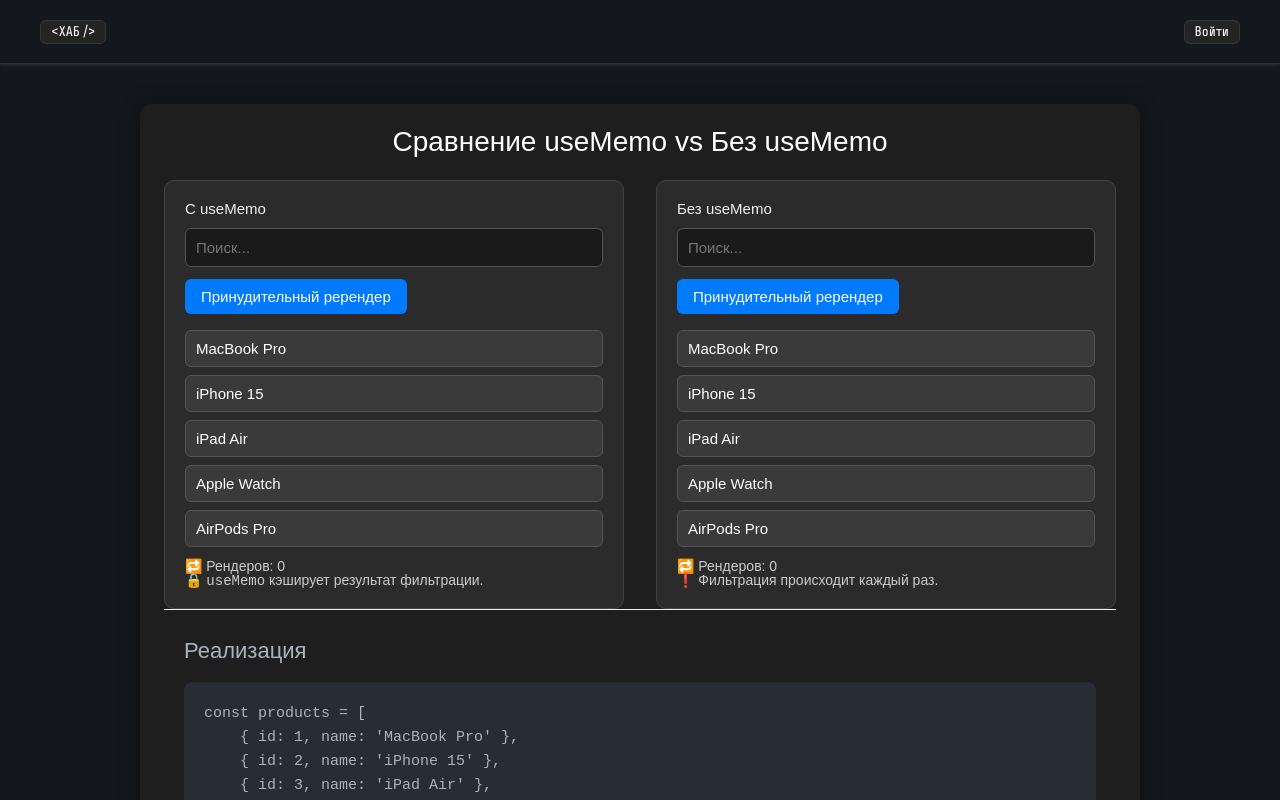
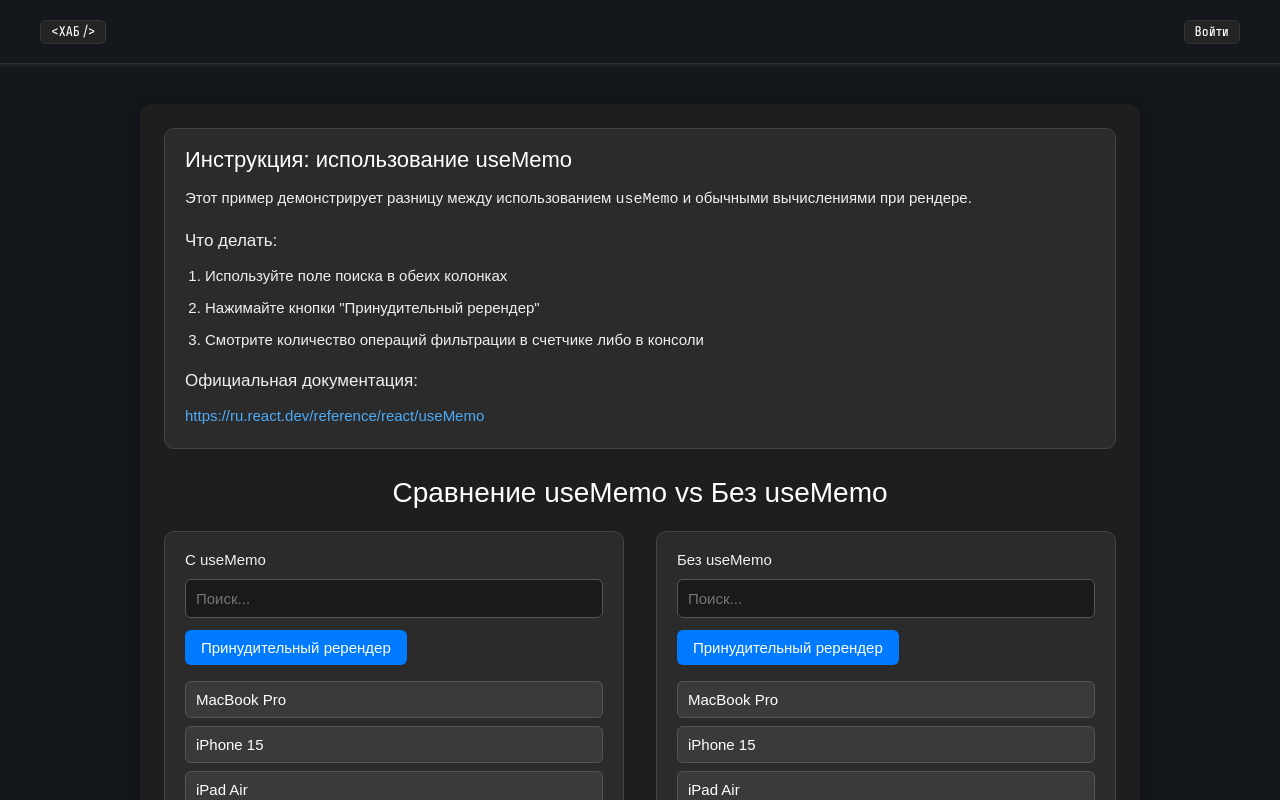
Before and after one commit to art-crazy/school-frontend, a React (Vite) app: page /useMemo in a window 1280 px wide. Shown: the top 800 px of the page. Built offline with nearby package versions, Linux system fonts and the light colour scheme.

Commit message:
доработана страница useMemo

```diff
--- a/src/pages/UseMemo/UseMemo.example.ts
+++ b/src/pages/UseMemo/UseMemoPage.example.ts
@@ -25,58 +25,53 @@ const UseMemo: React.FC = () => {
     });
 
     return (
-        <div className={styles.container}>
-            <h2 className={styles.title}>Сравнение useMemo vs Без useMemo</h2>
-            <div className={styles.grid}>
+        <div>
+            <h2>Сравнение useMemo vs Без useMemo</h2>
+            <div>
                 {/* ✅ С useMemo */}
-                <div className={styles.column}>
-                    <h3 className={styles.h3}>С useMemo</h3>
+                <div>
+                    <h3>С useMemo</h3>
                     <input
-                        type="text"
-                        className={styles.input}
                         placeholder="Поиск..."
                         value={queryMemo}
                         onChange={(e) => setQueryMemo(e.target.value)}
                     />
                     <button
-                        className={styles.button}
                         onClick={() => setRenderCountMemo((c) => c + 1)}
                     >
                         Принудительный ререндер
                     </button>
-                    <ul className={styles.list}>
+                    <ul>
                         {filteredWithMemo.map((product) => (
-                            <li key={product.id} className={styles.item}>{product.name}</li>
+                            <li key={product.id}>{product.name}</li>
                         ))}
                     </ul>
-                    <p className={styles.description}>
+                    <p>
                         🔁 Рендеров: {renderCountMemo} <br/>
                         🔒 <code>useMemo</code> кэширует результат фильтрации.
                     </p>
                 </div>
 
                 {/* ❌ Без useMemo */}
-                <div className={styles.column}>
-                    <h3 className={styles.h3}>Без useMemo</h3>
+                <div>
+                    <h3>Без useMemo</h3>
                     <input
                         type="text"
-                        className={styles.input}
                         placeholder="Поиск..."
                         value={queryNoMemo}
                         onChange={(e) => setQueryNoMemo(e.target.value)}
                     />
                     <button
-                        className={styles.button}
                         onClick={() => setRenderCountNoMemo((c) => c + 1)}
                     >
                         Принудительный ререндер
                     </button>
-                    <ul className={styles.list}>
+                    <ul>
                         {filteredWithoutMemo.map((product) => (
-                            <li key={product.id} className={styles.item}>{product.name}</li>
+                            <li key={product.id}>{product.name}</li>
                         ))}
                     </ul>
-                    <p className={styles.description}>
+                    <p>
                         🔁 Рендеров: {renderCountNoMemo} <br/>
                         ❗ Фильтрация происходит каждый раз.
                     </p>
--- a/src/pages/UseMemo/UseMemo.module.scss
+++ b/src/pages/UseMemo/UseMemoPage.module.scss
@@ -7,6 +7,41 @@
   color: #f0f0f0;
   border-radius: 12px;
   box-shadow: 0 0 20px rgba(0, 0, 0, 0.4);
+}
+
+.instructions {
+  background-color: #2b2b2b;
+  padding: 20px;
+  border-radius: 10px;
+  margin-bottom: 30px;
+  border: 1px solid #444;
+}
+
+.instructionsTitle {
+  font-size: 22px;
+  margin-bottom: 15px;
+  color: #ffffff;
+}
+
+.instructionsContent {
+  font-size: 15px;
+  line-height: 1.6;
+}
+
+.instructionsContent h3 {
+  margin: 15px 0 10px 0;
+  font-size: 17px;
+  color: #f0f0f0;
+}
+
+.instructionsContent ol,
+.instructionsContent ul {
+  padding-left: 20px;
+  margin: 10px 0;
+}
+
+.instructionsContent li {
+  margin-bottom: 8px;
 }
 
 .title {
@@ -79,4 +114,5 @@
 .description {
   font-size: 14px;
   color: #cccccc;
+  line-height: 1.6;
 }
--- a/src/pages/UseMemo/UseMemo.tsx
+++ b/src/pages/UseMemo/UseMemoPage.tsx
@@ -1,7 +1,7 @@
-import React, { useMemo, useState } from 'react';
-import styles from './UseMemo.module.scss';
+import React, { useMemo, useState, useRef } from 'react';
+import styles from './UseMemoPage.module.scss';
 import ExampleCode from "@/shared/components/ExampleCode/ExampleCode.tsx";
-import {USEMEMO_EXAMPLE} from "@/pages/UseMemo/UseMemo.example.ts";
+import { USEMEMO_EXAMPLE } from "@/pages/UseMemo/UseMemoPage.example.ts";
 
 const products = [
     { id: 1, name: 'MacBook Pro' },
@@ -11,39 +11,69 @@ const products = [
     { id: 5, name: 'AirPods Pro' },
 ];
 
-export default function UseMemoPage () {
-    console.log('')
-    console.log('Рендер компонента')
+export default function UseMemoPage() {
+    console.log('Рендер компонента');
     const [queryMemo, setQueryMemo] = useState('');
     const [queryNoMemo, setQueryNoMemo] = useState('');
     const [renderCountMemo, setRenderCountMemo] = useState(0);
     const [renderCountNoMemo, setRenderCountNoMemo] = useState(0);
 
+    // Используем ref для хранения счетчиков, которые не должны вызывать ререндер
+    const filterCounters = useRef({
+        memo: 0,
+        noMemo: 0
+    });
+
     // ✅ С useMemo — фильтрация выполняется только при изменении queryMemo
     const filteredWithMemo = useMemo(() => {
-        console.log('***')
-        console.log('1) [useMemo] Фильтрация товаров...');
-        console.log('***')
-
-        return products.filter((product) =>
+        console.log('*** [useMemo] Фильтрация товаров... ***');
+        filterCounters.current.memo += 1;
+        return products.filter(product =>
             product.name.toLowerCase().includes(queryMemo.toLowerCase())
         );
     }, [queryMemo]);
 
     // ❌ Без useMemo — фильтрация каждый ререндер
-    const filteredWithoutMemo = products.filter((product) => {
-        console.log('***')
-        console.log('3) [no useMemo] Фильтрация товаров...');
-        console.log('***')
-
+    const filteredWithoutMemo = products.filter(product => {
+        console.log('*** [no useMemo] Фильтрация товаров... ***');
+        filterCounters.current.noMemo += 1;
         return product.name.toLowerCase().includes(queryNoMemo.toLowerCase());
     });
 
+    // Функции для принудительного ререндера с сохранением счетчиков
+    const triggerRerenderMemo = () => {
+        setRenderCountMemo(c => c + 1);
+    };
+
+    const triggerRerenderNoMemo = () => {
+        setRenderCountNoMemo(c => c + 1);
+    };
+
     return (
         <div className={styles.container}>
+            <div className={styles.instructions}>
+                <h2 className={styles.instructionsTitle}>Инструкция: использование useMemo</h2>
+                <div className={styles.instructionsContent}>
+                    <p>Этот пример демонстрирует разницу между использованием <code>useMemo</code> и обычными
+                        вычислениями при рендере.</p>
+
+                    <h3>Что делать:</h3>
+                    <ol>
+                        <li>Используйте поле поиска в обеих колонках</li>
+                        <li>Нажимайте кнопки "Принудительный ререндер"</li>
+                        <li>Смотрите количество операций фильтрации в счетчике либо в консоли</li>
+                    </ol>
+
+                    <h3>Официальная документация:
+                    </h3>
+                    <a className={styles.class} href={'https://ru.react.dev/reference/react/useMemo'}>
+                        https://ru.react.dev/reference/react/useMemo
+                    </a>
+                </div>
+            </div>
+
             <h2 className={styles.title}>Сравнение useMemo vs Без useMemo</h2>
             <div className={styles.grid}>
-                {/* ✅ С useMemo */}
                 <div className={styles.column}>
                     <h3 className={styles.h3}>С useMemo</h3>
                     <input
@@ -55,22 +85,22 @@ export default function UseMemoPage () {
                     />
                     <button
                         className={styles.button}
-                        onClick={() => setRenderCountMemo((c) => c + 1)}
+                        onClick={triggerRerenderMemo}
                     >
                         Принудительный ререндер
                     </button>
                     <ul className={styles.list}>
-                        {filteredWithMemo.map((product) => (
+                        {filteredWithMemo.map(product => (
                             <li key={product.id} className={styles.item}>{product.name}</li>
                         ))}
                     </ul>
                     <p className={styles.description}>
                         🔁 Рендеров: {renderCountMemo} <br/>
-                        🔒 <code>useMemo</code> кэширует результат фильтрации.
+                        🔄 Фильтраций: {filterCounters.current.memo} <br/>
+                        🔒 Результат кэшируется
                     </p>
                 </div>
 
-                {/* ❌ Без useMemo */}
                 <div className={styles.column}>
                     <h3 className={styles.h3}>Без useMemo</h3>
                     <input
@@ -82,23 +112,23 @@ export default function UseMemoPage () {
                     />
                     <button
                         className={styles.button}
-                        onClick={() => setRenderCountNoMemo((c) => c + 1)}
+                        onClick={triggerRerenderNoMemo}
                     >
                         Принудительный ререндер
                     </button>
                     <ul className={styles.list}>
-                        {filteredWithoutMemo.map((product) => (
+                        {filteredWithoutMemo.map(product => (
                             <li key={product.id} className={styles.item}>{product.name}</li>
                         ))}
                     </ul>
                     <p className={styles.description}>
                         🔁 Рендеров: {renderCountNoMemo} <br/>
-                        ❗ Фильтрация происходит каждый раз.
+                        🔄 Фильтраций: {filterCounters.current.noMemo} <br/>
+                        ❗ Фильтрация при каждом рендере
                     </p>
                 </div>
             </div>
 
-            {/* 📄 Блок с исходным кодом */}
             <ExampleCode code={USEMEMO_EXAMPLE}/>
         </div>
     );
--- a/src/pages/UseMemo/index.ts
+++ b/src/pages/UseMemo/index.ts
@@ -1,3 +1,3 @@
-import UseMemoPage from './UseMemo';
+import UseMemoPage from './UseMemoPage.tsx';
 
 export default UseMemoPage;
--- a/src/shared/components/ExampleCode/ExampleCode.module.scss
+++ b/src/shared/components/ExampleCode/ExampleCode.module.scss
@@ -1,5 +1,6 @@
 .codeSection {
-  padding: 30px 0;
+  padding: 10px 0;
+  margin-top: 20px;
   border-top: 1px solid #eee;
   text-align: left
 }
--- a/src/styles/globals.scss
+++ b/src/styles/globals.scss
@@ -30,7 +30,23 @@ main {
 }
 
 a {
-    color: #4c7eff;
+    color: #4dabf7 !important;
+    text-decoration: none;
+    transition: color 0.2s ease;
+    font-weight: 500;
+
+    &:hover {
+        color: #339af0 !important;
+        text-decoration: underline;
+    }
+
+    &:active {
+        color: #1c7ed6;
+    }
+
+    &:visited {
+        color: #9775fa;
+    }
 }
 
 ::placeholder {
--- a/src/widgets/Header/Header.module.scss
+++ b/src/widgets/Header/Header.module.scss
@@ -21,6 +21,11 @@
 
   font-size: 14px;
   font-weight: 400;
+  color: white !important;
+  &:hover {
+    color: white !important;
+    text-decoration: unset;
+  }
 }
 
 .userInfo {
```
